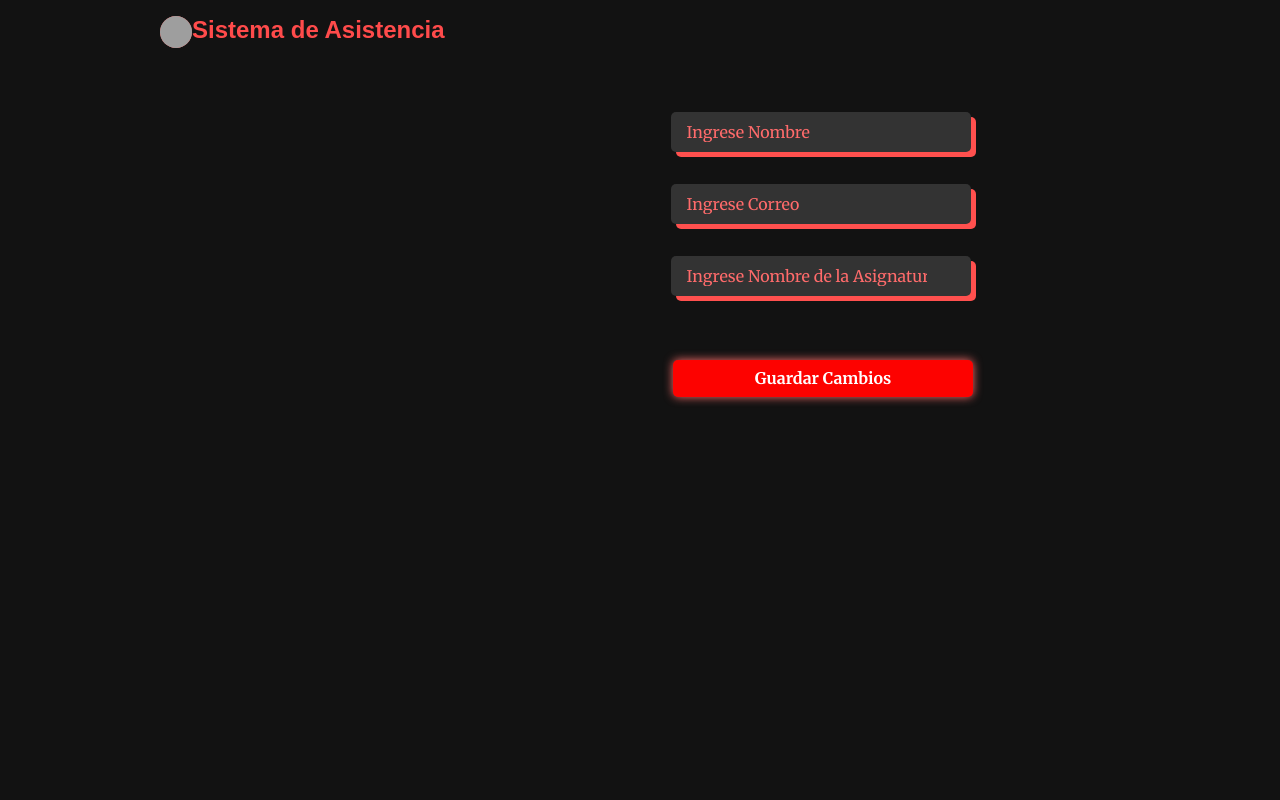
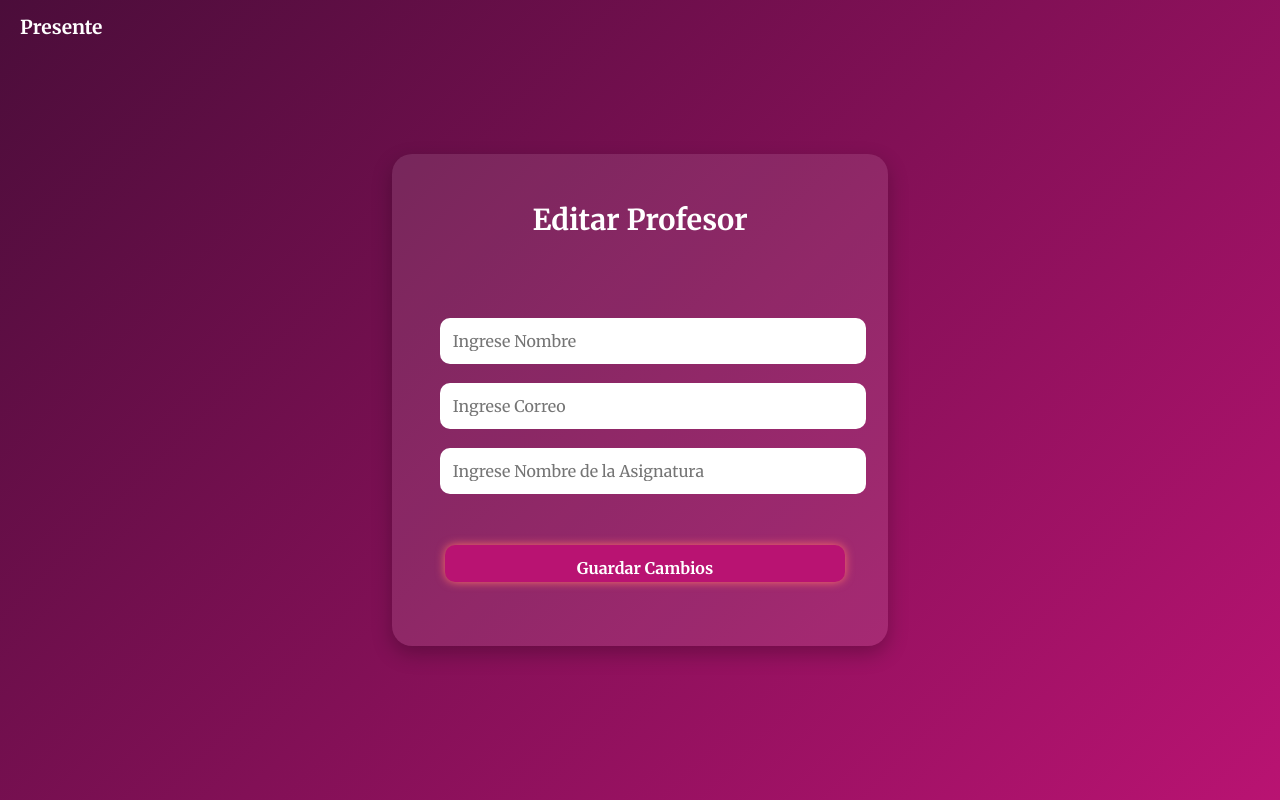
Before and after one commit to HIJN-bot/asistencia, a PHP site: page /admin/edit_teacher.php?id=1 in a window 1280 px wide. Run offline with PHP 8.4, Linux system fonts and the light colour scheme; a user stored in the database is signed in; data that the repository does not hold is empty; some web fonts are replaced; grey boxes are pictures that could not be loaded.

Commit message:
Refactor edit_teacher.php for improved UI
Updated the styling and structure of the edit teacher page for better user experience.

```diff
--- a/QR-Code-Based-Attendance-System/QR-ATS-main/admin/edit_teacher.php
+++ b/QR-Code-Based-Attendance-System/QR-ATS-main/admin/edit_teacher.php
@@ -18,24 +18,83 @@ $id = $_GET['id'];
     <title>Sistema de Asistencia con Código QR</title>
     <link rel="stylesheet" href="../css/style.css">
     <style>
-        .right{
-            margin-top: 2rem;
-            float: left;
+        body {
+            font-family: 'Poppins', sans-serif;
+            background: linear-gradient(135deg, #4b0d3a, #b91372);
+            margin: 0;
+            padding: 0;
+            color: white;
+            display: flex;
+            justify-content: center;
+            align-items: center;
+            height: 100vh;
         }
-        .left{
-            width: auto;
+
+        main {
+            background-color: rgba(255, 255, 255, 0.1);
+            border-radius: 20px;
+            padding: 3rem;
+            width: 400px;
+            box-shadow: 0 8px 20px rgba(0, 0, 0, 0.25);
+            text-align: center;
+        }
+
+        h2 {
+            margin-bottom: 1.5rem;
+            font-size: 1.8rem;
+            font-weight: bold;
+            color: white;
+        }
+
+        .input_area {
+            margin-bottom: 1.2rem;
+        }
+
+        input[type="text"], input[type="email"] {
+            width: 100%;
+            padding: 0.8rem;
+            border: none;
+            border-radius: 10px;
+            font-size: 1rem;
+            outline: none;
+            transition: 0.3s;
+        }
+
+        input[type="text"]:focus, input[type="email"]:focus {
+            background-color: #f5e1f5;
+            color: #4b0d3a;
+        }
+
+        .button_submit {
+            background-color: #b91372;
+            border: none;
+            border-radius: 10px;
+            color: white;
+            padding: 0.8rem 1.5rem;
+            font-size: 1rem;
+            cursor: pointer;
+            transition: 0.3s;
+            width: 100%;
+        }
+
+        .button_submit:hover {
+            background-color: #4b0d3a;
+        }
+
+        .present {
+            position: absolute;
+            top: 15px;
+            left: 20px;
+            font-weight: bold;
+            font-size: 1.2rem;
+            color: white;
         }
     </style>
 </head>
 <body>
+    <div class="present">Presente</div>
     <main>
-        <section class="left">
-            <div class="logo">
-                <img src="../resources/img/Attendance System.png" alt="">
-                <h2>Sistema de Asistencia</h2>
-            </div>
-        </section>
-        <section class="right">
+        <h2>Editar Profesor</h2>
         <form action="#" method="post" id="form">
             <div class="input_area">
                 <input type="text" placeholder="Ingrese Nombre" name="name" value="<?php echo $_GET['name'];?>" required>
@@ -48,7 +107,6 @@ $id = $_GET['id'];
             </div>
             <input type="submit" value="Guardar Cambios" class="button_submit" name="update">
         </form>
-        </section>
     </main>
 </body>
 </html>
```
Lines whose indentation alone changed are shown as unchanged.
